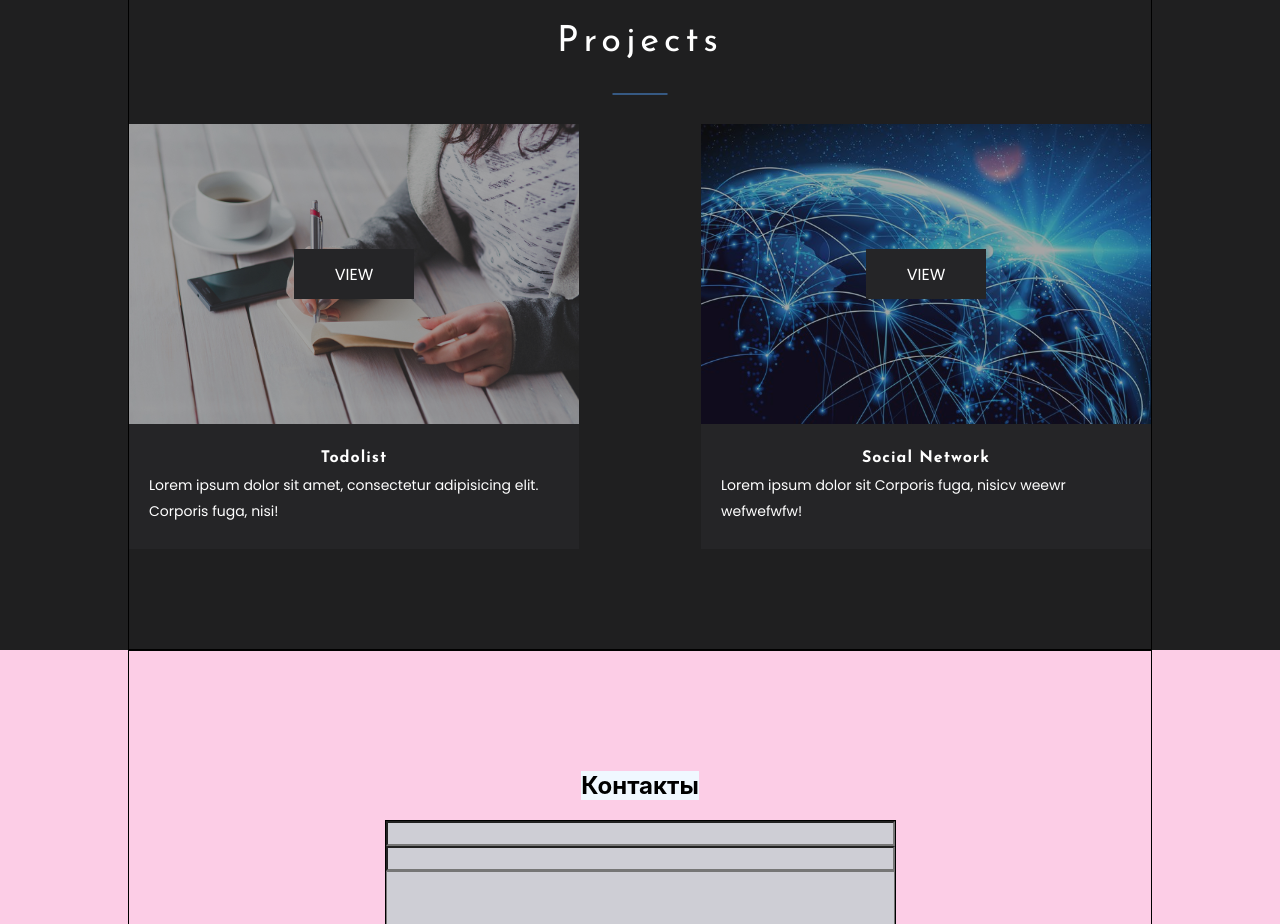
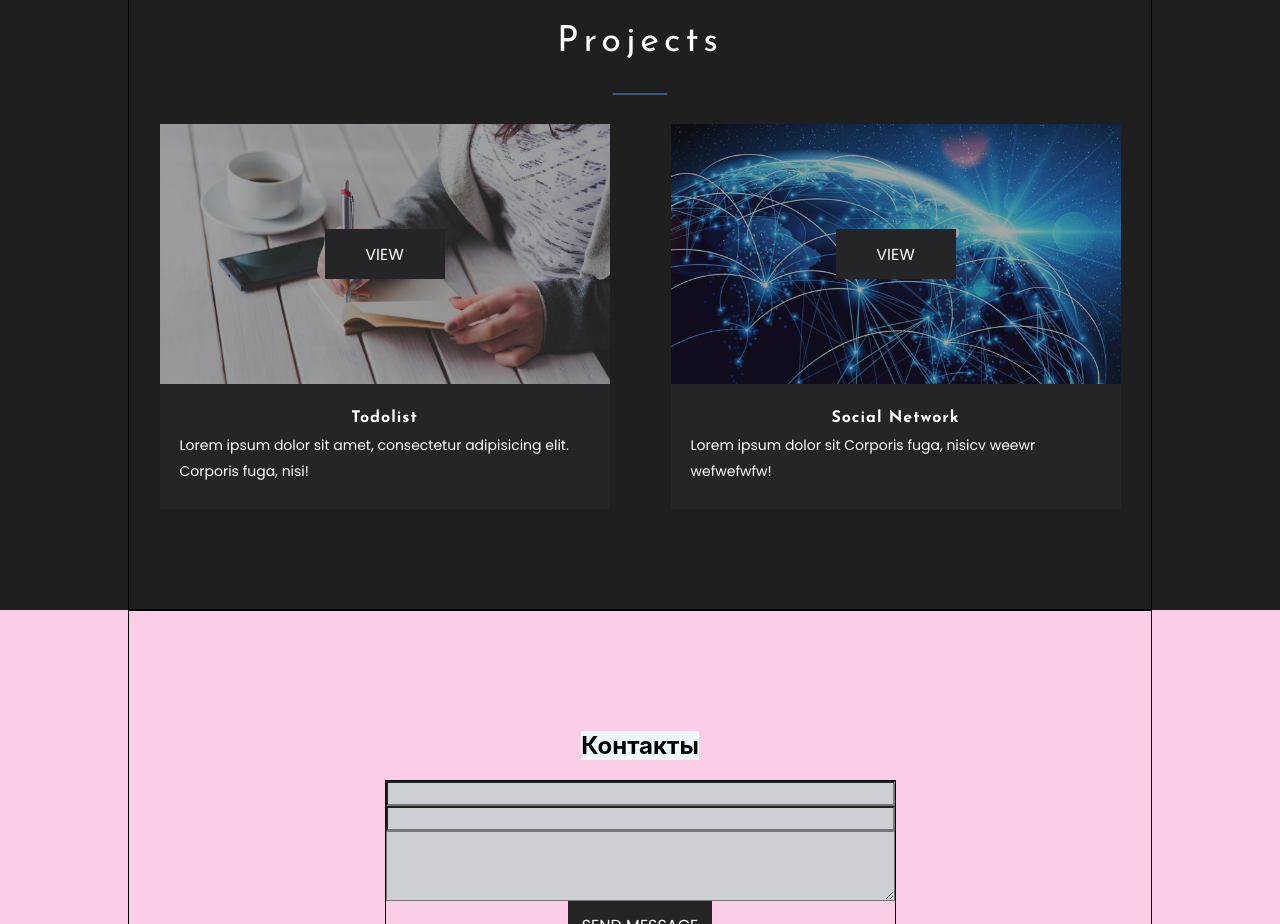
Before and after one commit to anatoliy0707/portfolio, a React (Create React App) app: page / in a window 1280 px wide. Shown: the part 1760-2684 px from the top of the page. Built offline with nearby package versions, Linux system fonts and the light colour scheme.

Commit message:
fix Projects.tsx width and height

```diff
--- a/src/project/Project.module.css
+++ b/src/project/Project.module.css
@@ -8,7 +8,7 @@
 
 .icon {
     width: 100%;
-    height: 300px;
+    height: 260px;
     background-color: #696b6f;
     display: flex;
     justify-content: center;
--- a/src/projects/Projects.module.css
+++ b/src/projects/Projects.module.css
@@ -14,7 +14,7 @@
     margin-top: 30px;
     width: 100%;
     display: flex;
-    justify-content: space-between;
+    justify-content: space-around;
     flex-wrap: wrap;
     align-items: flex-start;
 }
```
